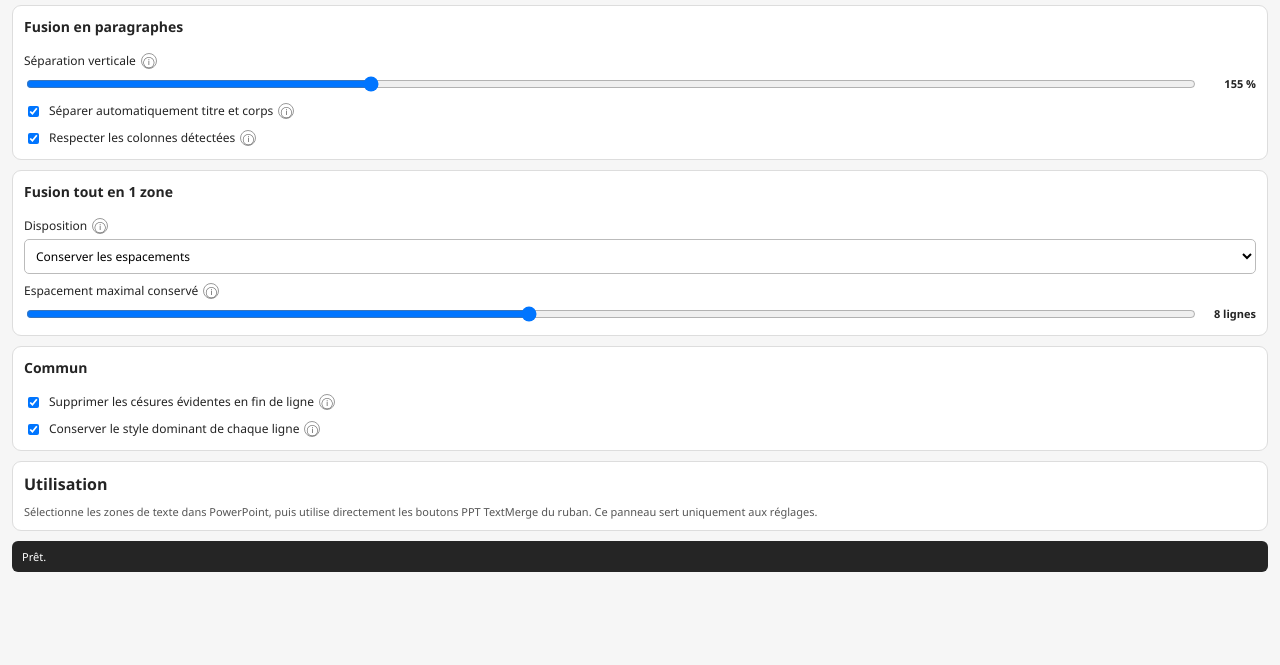
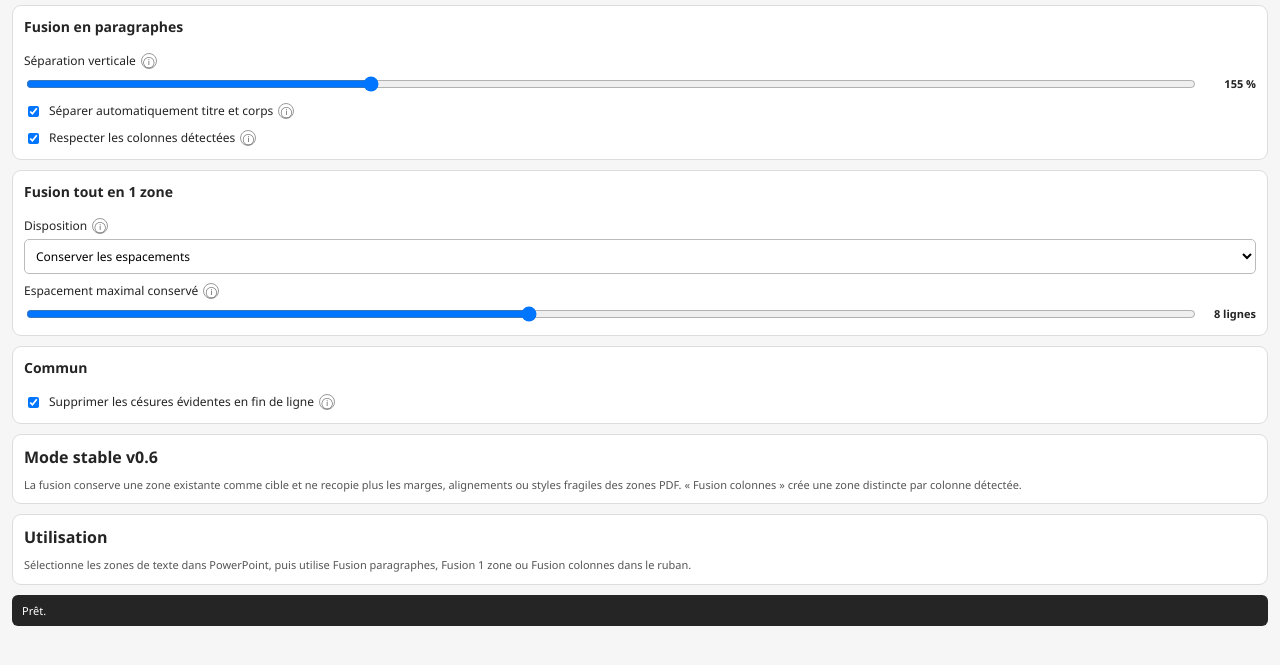
Before and after one commit to Dreadaxe/ppt-textmerge, a plain HTML site: page taskpane.html in a window 1280 px wide. Shown: the part 59-724 px from the top of the page. Drawn offline with Linux system fonts and the light colour scheme; a script that the page names is missing.

Commit message:
Simplify options panel for stable v0.6

```diff
--- a/taskpane.html
+++ b/taskpane.html
@@ -78,23 +78,21 @@
           <span class="help" tabindex="0" data-tooltip="Recolle automatiquement un mot coupé par un tiret en fin de ligne, par exemple « para- » + « graphe » devient « paragraphe ».">ⓘ</span>
         </span>
       </label>
-      <label class="check">
-        <input id="preserveStyles" type="checkbox" checked>
-        <span class="labelWithHelp">
-          Conserver le style dominant de chaque ligne
-          <span class="help" tabindex="0" data-tooltip="Conserve autant que possible la police, la taille, le gras, l’italique et la couleur des lignes d’origine après fusion.">ⓘ</span>
-        </span>
-      </label>
+    </section>
+
+    <section class="card info">
+      <strong>Mode stable v0.6</strong>
+      <p>La fusion conserve une zone existante comme cible et ne recopie plus les marges, alignements ou styles fragiles des zones PDF. « Fusion colonnes » crée une zone distincte par colonne détectée.</p>
     </section>
 
     <section class="card info">
       <strong>Utilisation</strong>
-      <p>Sélectionne les zones de texte dans PowerPoint, puis utilise directement les boutons PPT TextMerge du ruban. Ce panneau sert uniquement aux réglages.</p>
+      <p>Sélectionne les zones de texte dans PowerPoint, puis utilise Fusion paragraphes, Fusion 1 zone ou Fusion colonnes dans le ruban.</p>
     </section>
 
     <div id="status" class="status">Prêt.</div>
   </main>
   <div id="helpTooltip" class="floatingTooltip" role="tooltip" hidden></div>
-  <script src="app.js?v=1055"></script>
+  <script src="app.js?v=1060"></script>
 </body>
 </html>
```
